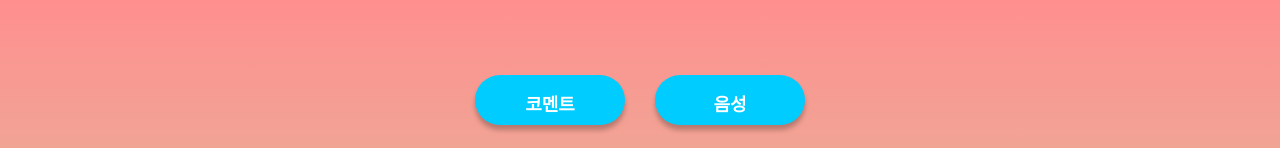
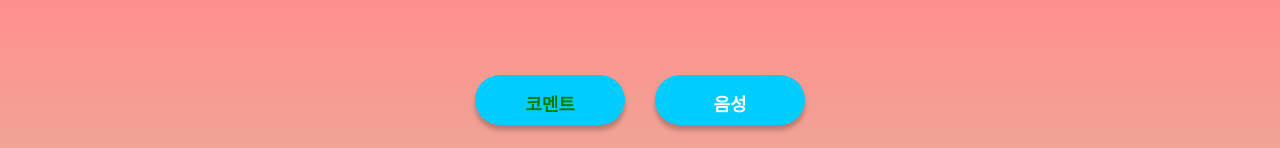
Before and after one commit to SV22-TikiTaka/frontend-web, a React (Create React App) app: page / in a window 1280 px wide. Shown: the top 148 px of the page. Built offline with nearby package versions, Linux system fonts and the light colour scheme.

Commit message:
button focus에 따른  색깔 변경

```diff
--- a/src/components/box/MessageBox.jsx
+++ b/src/components/box/MessageBox.jsx
@@ -48,7 +48,6 @@ const Buttons = styled.div`
   border: none;
   & button {
     width: 150px;
-    color: white;
     background-color: #00ccff;
     font-size: 18px;
     font-weight: 700;
@@ -89,12 +88,15 @@ function MessageBox() {
   const [input, setInput] = useState({
     message: "",
   });
+  const [currentFocus, setCurrentFocus] = useState("코멘트");
   const [visible, setVisible] = useState(0); // 0: 코멘트 1: 음성
   const goComment = () => {
     setVisible(0);
+    setCurrentFocus("코멘트");
   };
   const goSound = () => {
     setVisible(1);
+    setCurrentFocus("음성");
   };
   return (
     <>
@@ -166,9 +168,19 @@ function MessageBox() {
           </StyledContainer>
         )}
       </AnimatePresence>
-      <Buttons>
-        <button onClick={goComment}>코멘트</button>
-        <button onClick={goSound}>음성</button>
+      <Buttons focus={visible}>
+        <button
+          style={{ color: currentFocus == "코멘트" ? "green" : "white" }}
+          onClick={goComment}
+        >
+          코멘트
+        </button>
+        <button
+          style={{ color: currentFocus == "음성" ? "green" : "white" }}
+          onClick={goSound}
+        >
+          음성
+        </button>
       </Buttons>
     </>
   );
```
